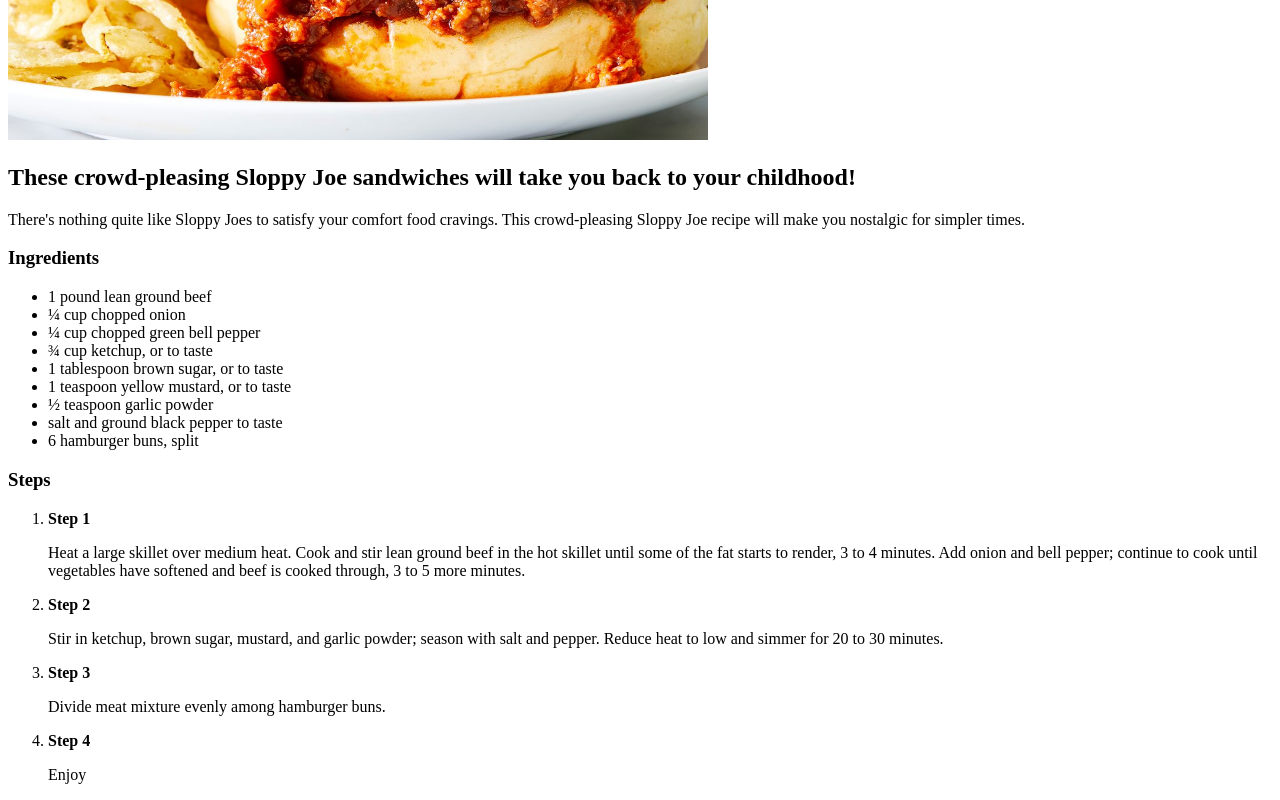
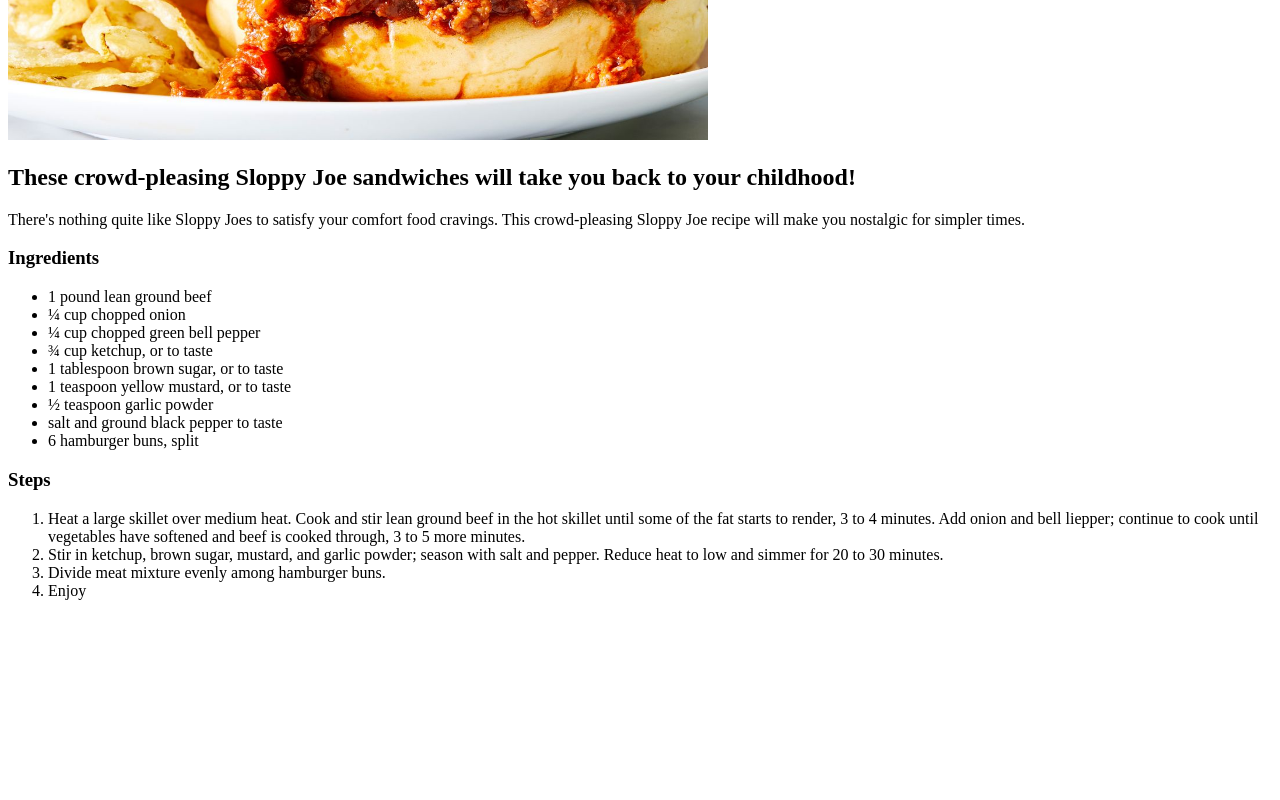
Before and after one commit to Filip-art/odin-recipes, a plain HTML site: page recipes/sloppyJoes.html in a window 1280 px wide. Shown: the part 440-1240 px from the top of the page. After the commit the page ends 1056 px from the top, so only its background shows below. Drawn offline with Linux system fonts and the light colour scheme.

Commit message:
Changed items in ordered list with Steps
removed lis with Step 1, 2 etc... and removed paragraphs, added description of steps directly to the li

```diff
--- a/recipes/sloppyJoes.html
+++ b/recipes/sloppyJoes.html
@@ -27,14 +27,10 @@
 
     <h3>Steps</h3>
     <ol>
-        <li><strong>Step 1</strong></li>
-        <p>Heat a large skillet over medium heat. Cook and stir lean ground beef in the hot skillet until some of the fat starts to render, 3 to 4 minutes. Add onion and bell pepper; continue to cook until vegetables have softened and beef is cooked through, 3 to 5 more minutes.</p>
-        <li><strong>Step 2</strong></li>
-        <p>Stir in ketchup, brown sugar, mustard, and garlic powder; season with salt and pepper. Reduce heat to low and simmer for 20 to 30 minutes.</p>
-        <li><strong>Step 3</strong></li>
-        <p>Divide meat mixture evenly among hamburger buns.</p>
-        <li><strong>Step 4</strong></li>
-        <p>Enjoy</p>
+        <li>Heat a large skillet over medium heat. Cook and stir lean ground beef in the hot skillet until some of the fat starts to render, 3 to 4 minutes. Add onion and bell liepper; continue to cook until vegetables have softened and beef is cooked through, 3 to 5 more minutes.</li>
+        <li>Stir in ketchup, brown sugar, mustard, and garlic powder; season with salt and pepper. Reduce heat to low and simmer for 20 to 30 minutes.</li>
+        <li>Divide meat mixture evenly among hamburger buns.</li>
+        <li>Enjoy</li>
     </ol>
 </body>
 </html>
```
